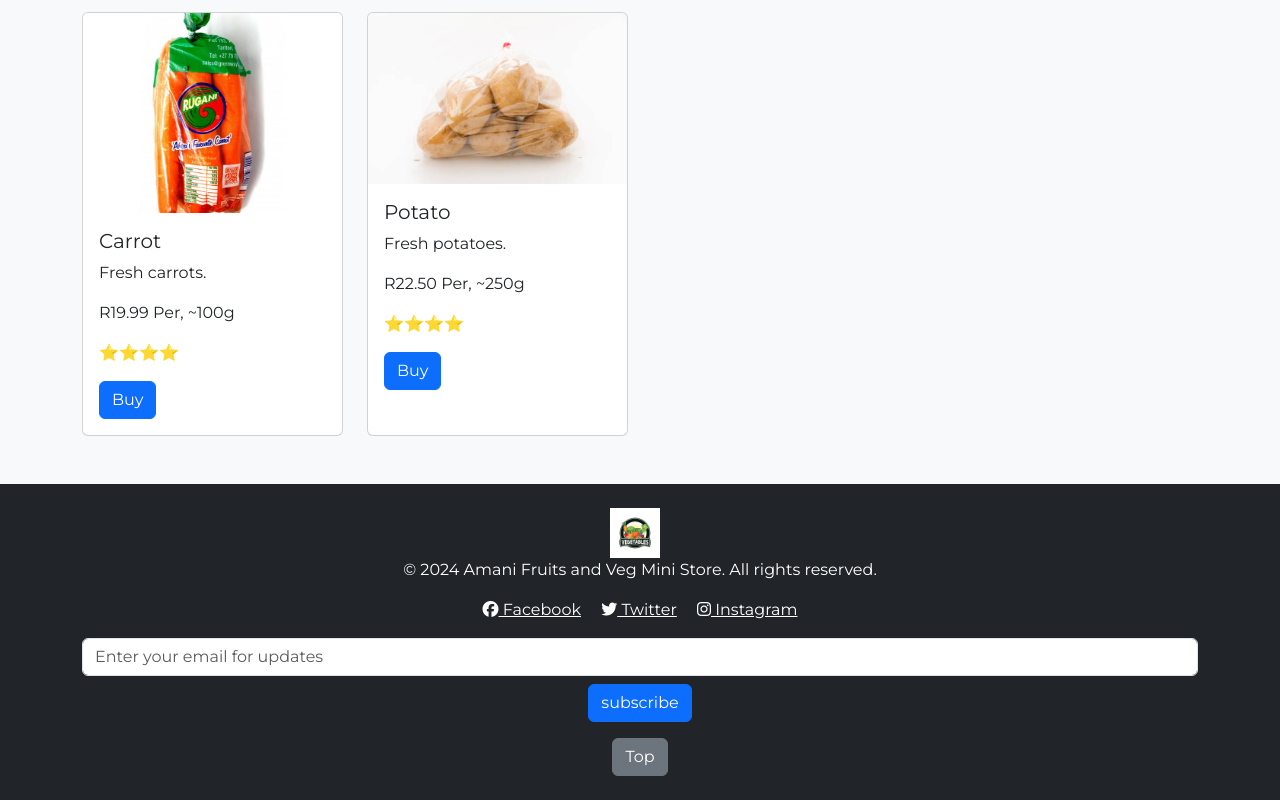
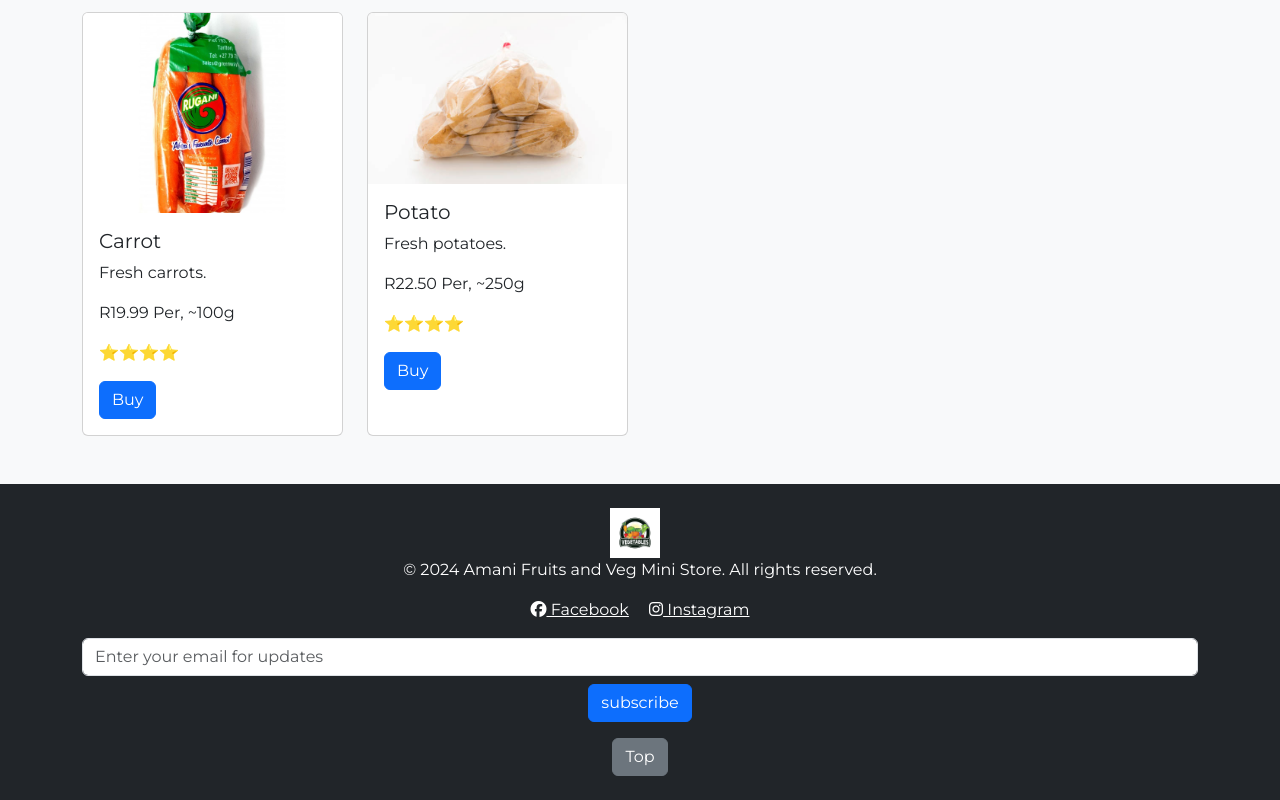
Before and after one commit to Amanikabongo/My-online-web, a plain HTML site: page index.html in a window 1280 px wide. Shown: the part 1326-2126 px from the top of the page. Drawn offline with nearby package versions, Linux system fonts and the light colour scheme.

Commit message:
Update index.html

```diff
--- a/index.html
+++ b/index.html
@@ -100,7 +100,6 @@
     <p class="mb-0">&copy; 2024 Amani Fruits and Veg Mini Store. All rights reserved.</p>
     <div class="mt-3">
       <a href="#" class="text-white me-3"><i class="fab fa-facebook"></i> Facebook</a>
-      <a href="#" class="text-white me-3"><i class="fab fa-twitter"></i> Twitter</a>
       <a href="#" class="text-white"><i class="fab fa-instagram"></i> Instagram</a>
     </div>
     <form class="mt-3">
```
